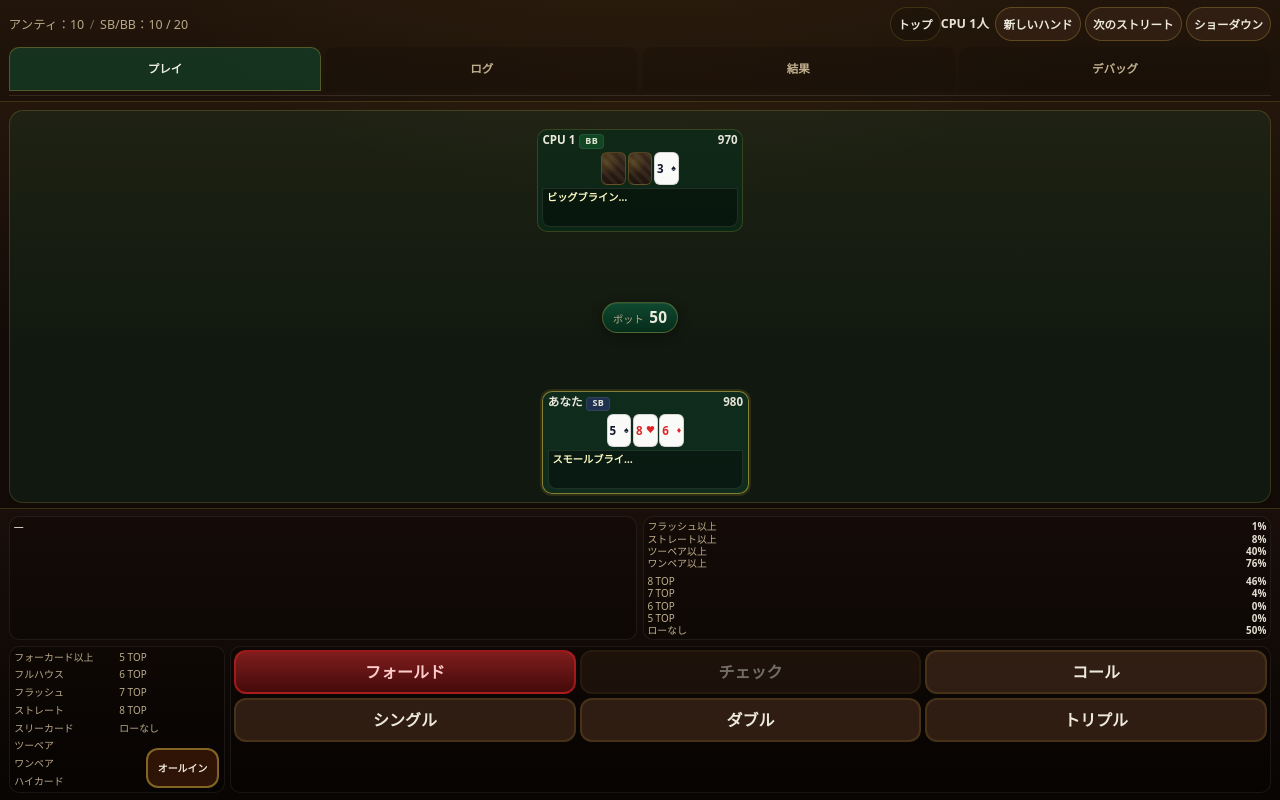
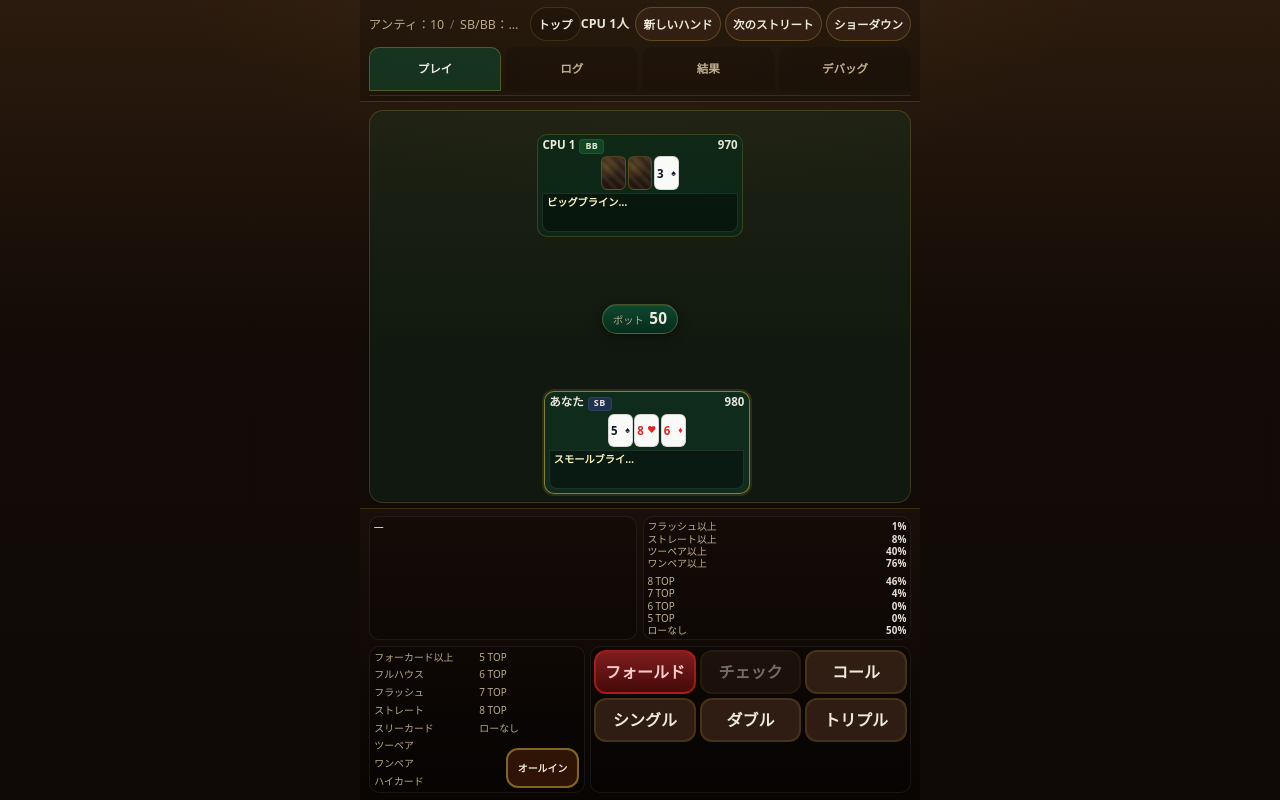
Before and after one commit to yuusuke10000/seven-stud-hilo-app, a React (Vite) app in the folder react-ui/: page / in a window 1280 px wide. Both pictures are taken after a click on the button "ゲーム開始". Built offline with nearby package versions, Linux system fonts and the light colour scheme.

Commit message:
Fix React game table layout clipping

```diff
--- a/react-ui/src/App.css
+++ b/react-ui/src/App.css
@@ -59,4 +59,13 @@
   min-width: 0;
   display: flex;
   flex-direction: column;
+  width: 100%;
 }
+
+/* Desktop: keep phone-portrait proportions */
+@media (min-width: 720px) {
+  .app-main {
+    max-width: 560px;
+    margin: 0 auto;
+  }
+}
--- a/react-ui/src/components/game.css
+++ b/react-ui/src/components/game.css
@@ -296,7 +296,8 @@
   border: 1px solid rgba(232, 197, 71, 0.18);
   border-radius: 14px;
   background: rgba(15, 77, 50, 0.22);
-  padding: 0.45rem 0.45rem 0.5rem;
+  /* Extra top padding prevents top CPU seats from being clipped on wide screens */
+  padding: 0.85rem 0.45rem 0.5rem;
   display: flex;
 }
 
@@ -306,7 +307,8 @@
   min-width: 0;
   display: grid;
   grid-template-columns: minmax(0, 1fr) minmax(0, 1.18fr) minmax(0, 1fr);
-  grid-template-rows: minmax(0, 1fr) minmax(90px, 1.1fr) auto;
+  /* Ensure the top row can always fit a seat panel */
+  grid-template-rows: minmax(122px, 1fr) minmax(100px, 1.1fr) auto;
   gap: 0.28rem 0.22rem;
   align-items: center;
 }
```
